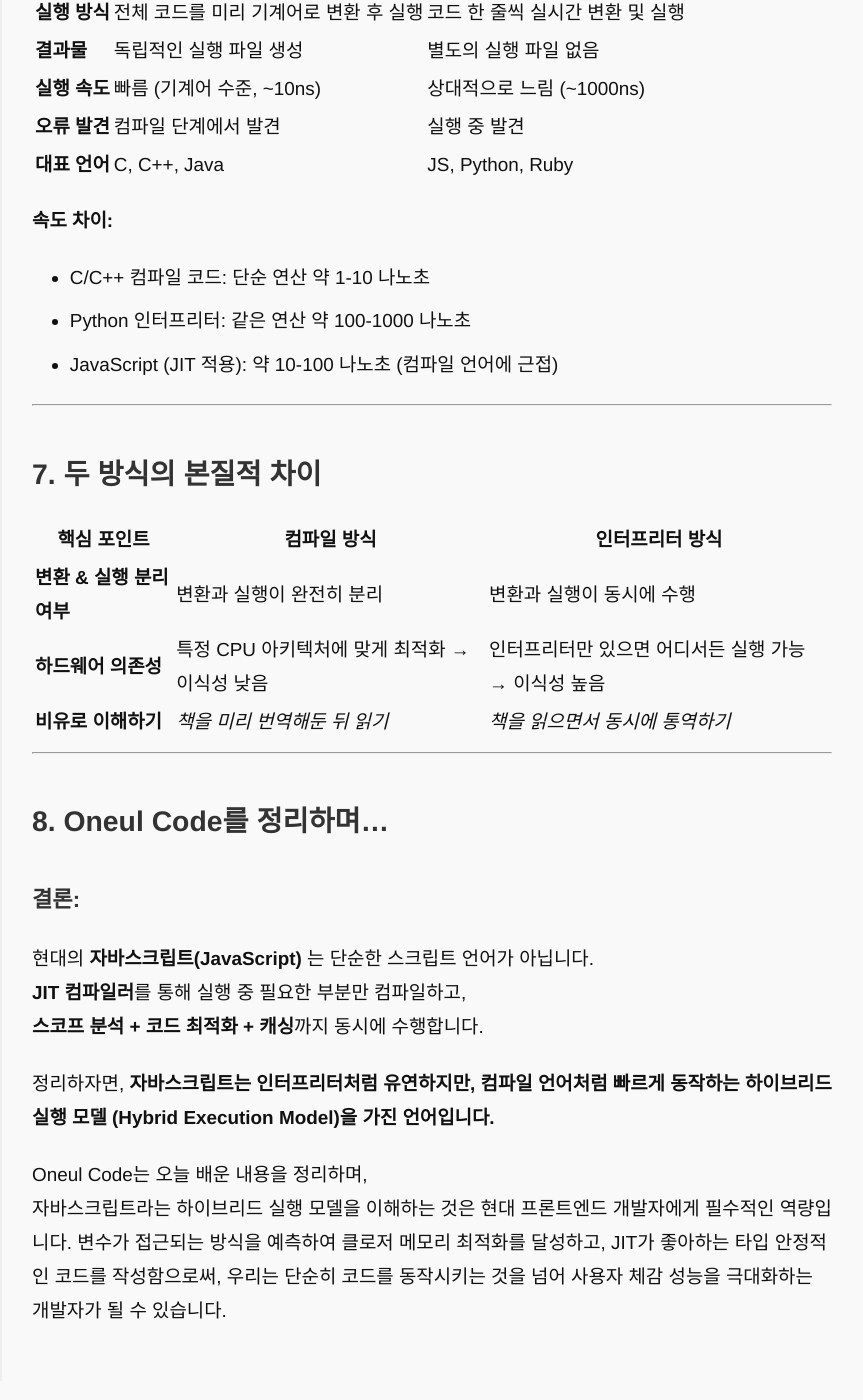
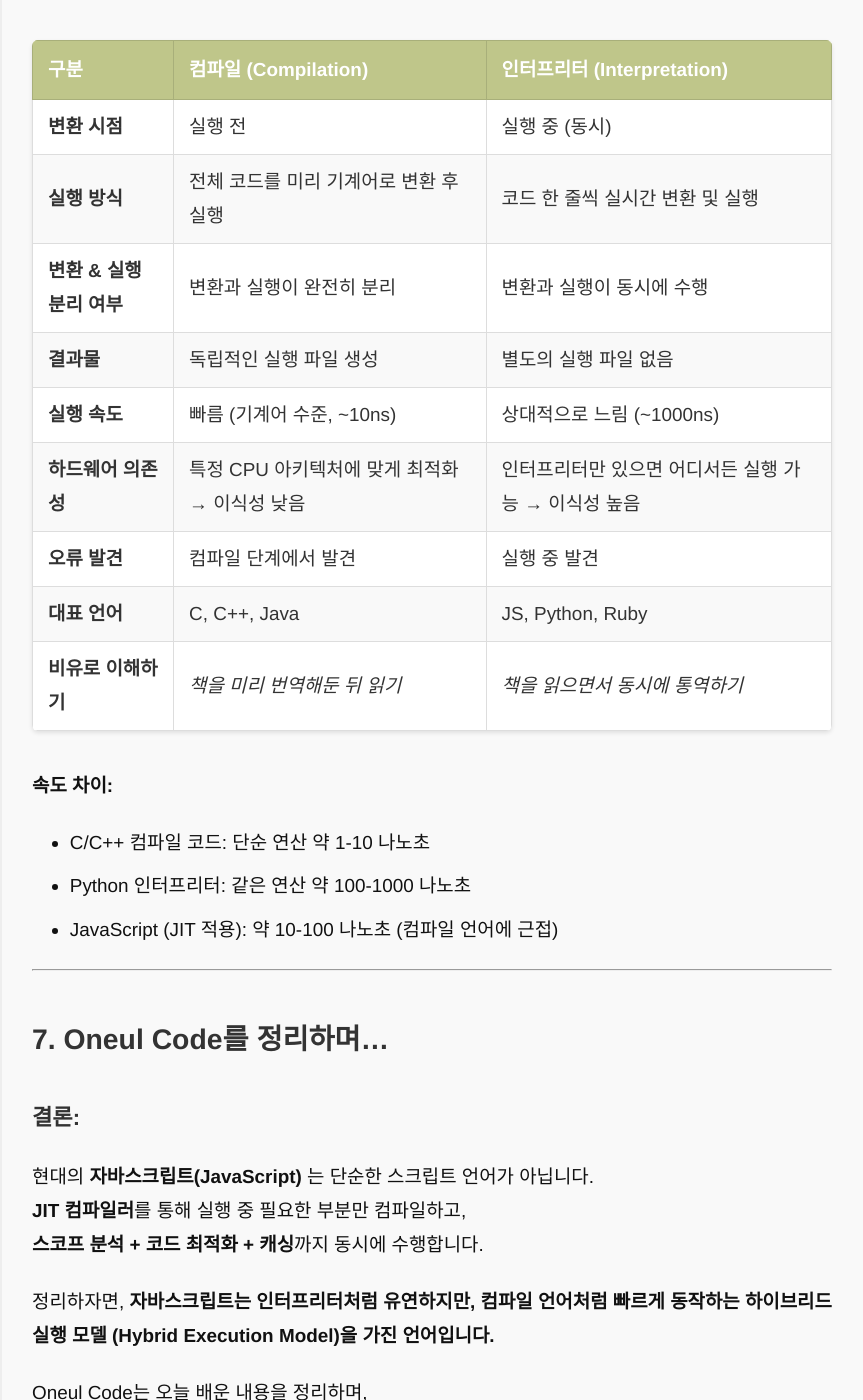
Before and after one commit to qwezxc3810/qwezxc3810.github.io, a Jekyll site: the page built from _posts/2025-10-22-15.md, in a window 1280 px wide and 1400 px high, scrolled down 5406 px. Shown: the whole window, without its empty margins (218-1081 px from the left). Built offline with Jekyll 4.4.1, drawn with Linux system fonts in a browser that asks for light colours; nearby versions of some CDN libraries.

Commit message:
css수정

```diff
--- a/_posts/2025-10-22-15.md
+++ b/_posts/2025-10-22-15.md
@@ -192,17 +195,7 @@ CPU 실행
 
 ---
 
-## 7. 두 방식의 본질적 차이
-
-| 핵심 포인트               | 컴파일 방식                                   | 인터프리터 방식                                      |
-| ------------------------- | --------------------------------------------- | ---------------------------------------------------- |
-| **변환 & 실행 분리 여부** | 변환과 실행이 완전히 분리                     | 변환과 실행이 동시에 수행                            |
-| **하드웨어 의존성**       | 특정 CPU 아키텍처에 맞게 최적화 → 이식성 낮음 | 인터프리터만 있으면 어디서든 실행 가능 → 이식성 높음 |
-| **비유로 이해하기**       | _책을 미리 번역해둔 뒤 읽기_                  | _책을 읽으면서 동시에 통역하기_                      |
-
----
-
-## 8. Oneul Code를 정리하며...
+## 7. Oneul Code를 정리하며...
 
 ### 결론:
 
--- a/assets/css/custom.css
+++ b/assets/css/custom.css
@@ -323,3 +323,41 @@ footer {
 .post-content pre code::-webkit-scrollbar-track {
   background-color: #282c34;
 }
+
+/* 표(Table) 스타일 */
+.post-content table {
+  width: 100%;
+  border-collapse: collapse;
+  margin: 2em 0;
+  background-color: #fff;
+  box-shadow: 0 2px 4px rgba(0, 0, 0, 0.1);
+  overflow: hidden;
+  border-radius: 6px;
+}
+
+.post-content table thead {
+  background-color: #bfc68a;
+  color: #fff;
+}
+
+.post-content table th {
+  padding: 12px 15px;
+  text-align: left;
+  font-weight: 600;
+  border: 1px solid #a8af7a;
+}
+
+.post-content table td {
+  padding: 10px 15px;
+  border: 1px solid #ddd;
+  color: #333;
+}
+
+.post-content table tbody tr:nth-child(even) {
+  background-color: #f9f9f9;
+}
+
+.post-content table tbody tr:hover {
+  background-color: #f0f0f0;
+  transition: background-color 0.2s;
+}
```
Also changed, not shown: other parts of _posts/2025-10-22-15.md (+11 -8 lines).
